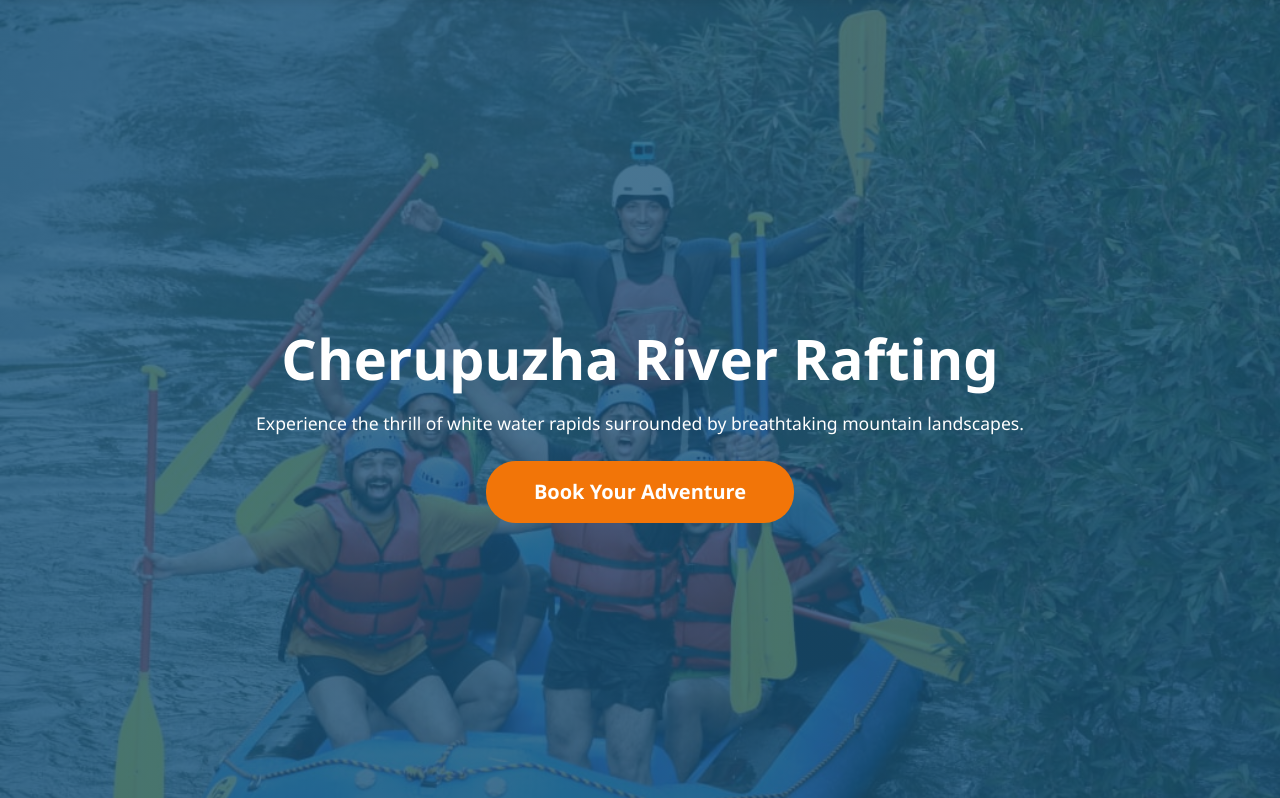
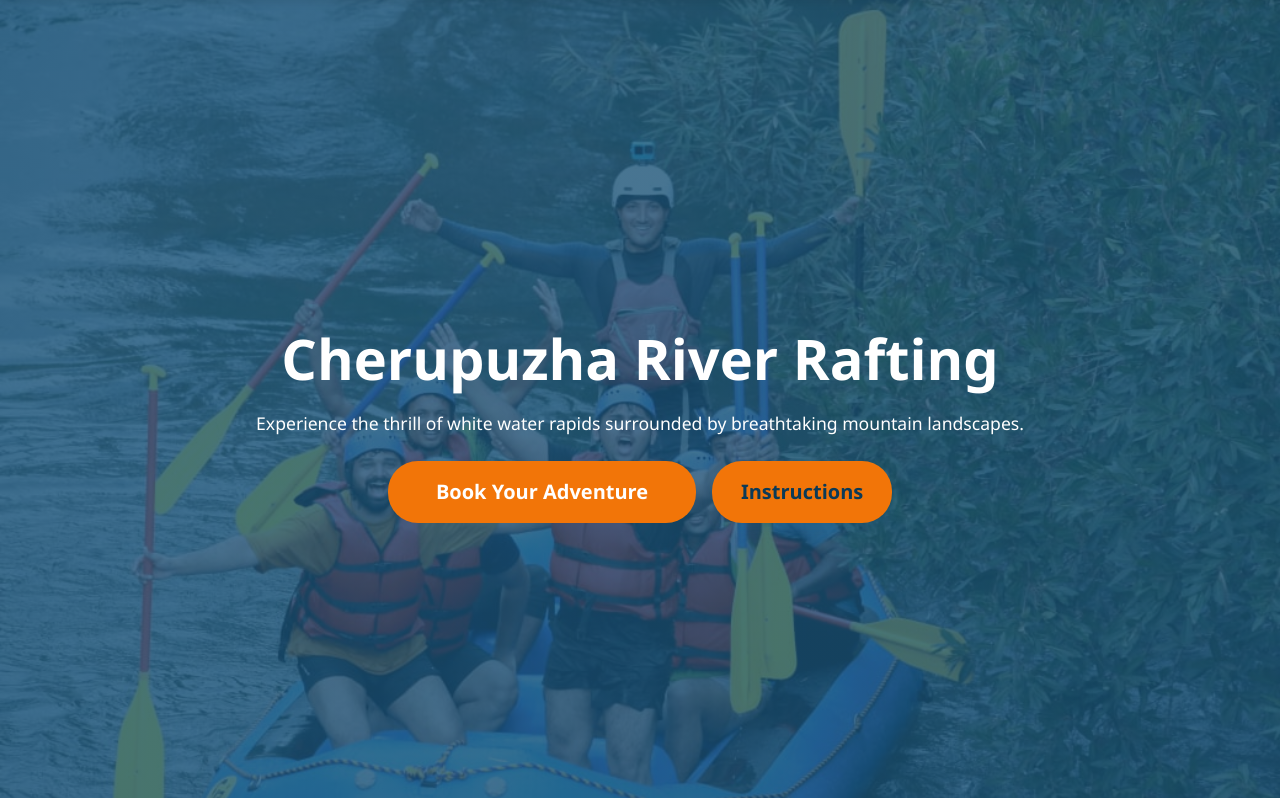
Before and after one commit to lerarestechnologies-gif/rafting, a Flask app: page / in a window 1280 px wide. Shown: the part 71-869 px from the top of the page. Run offline with Flask 3, Linux system fonts and the light colour scheme; data that the repository does not hold is empty.

Commit message:
add instruction button

```diff
--- a/static/css/style.css
+++ b/static/css/style.css
@@ -65,6 +65,31 @@
 .hero-section .btn:hover {
   background-color: var(--primary);
   color: #fff;
+}
+
+/* Instructions button (light blue) - consistent with design system */
+.btn-instructions {
+  background-color: #cfeffd; /* light blue */
+  color: #0b3a57; /* darker blue text for contrast */
+  border: none;
+  border-radius: 30px;
+  padding: 12px 28px;
+  font-weight: 600;
+  box-shadow: 0 6px 14px rgba(15, 98, 150, 0.08);
+  transition: transform 0.15s ease, box-shadow 0.15s ease, background-color 0.15s ease;
+}
+
+.btn-instructions:hover,
+.btn-instructions:focus {
+  background-color: #b6e6ff;
+  color: #05314a;
+  transform: translateY(-2px);
+  box-shadow: 0 10px 24px rgba(15, 98, 150, 0.12);
+}
+
+/* Ensure buttons remain nicely spaced on small screens */
+.hero-section .d-flex .btn {
+  min-width: 180px;
 }
 
 /* Section Titles */
--- a/templates/home.html
+++ b/templates/home.html
@@ -56,7 +56,10 @@
       <h1 class="display-4 fw-bold mb-3">Cherupuzha River Rafting</h1>
       <p class="lead mb-4">Experience the thrill of white water rapids surrounded by breathtaking mountain landscapes.</p>
       <!--<a href="{{ url_for('booking.book') }}" class="btn btn-primary btn-lg px-5 py-3">Start Booking</a>-->
-                          <a href="#instructions" class="btn btn-primary btn-lg px-5 py-3">Book Your Adventure</a>
+      <div class="d-flex justify-content-center gap-3 flex-wrap">
+        <a href="{{ url_for('booking.book') }}" class="btn btn-primary btn-lg px-5 py-3">Book Your Adventure</a>
+        <a href="#instructions" class="btn btn-instructions btn-lg px-4 py-3">Instructions</a>
+      </div>
 
     </div>
   </header>
```
